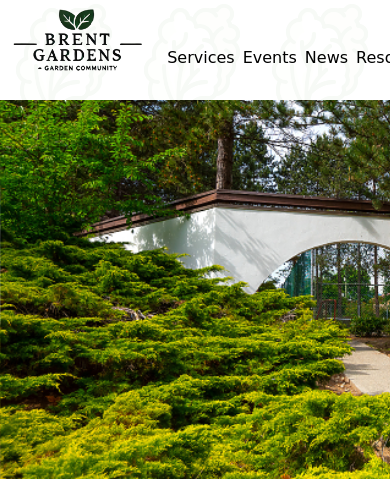
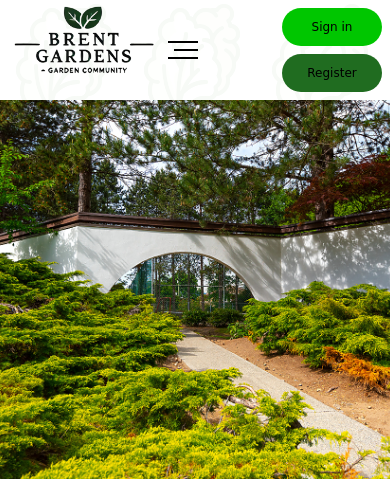
Before and after one commit to realitymatrix/brentgarden, a Flask app: page / in a window 390 px wide; the page is wider, and only the part inside the window is pictured. Shown: the top 479 px of that part. Run offline with Flask 3, Linux system fonts and the light colour scheme; some libraries are stand-ins or nearby versions.

Commit message:
Added burger menu

```diff
--- a/static/style.css
+++ b/static/style.css
@@ -10,6 +10,10 @@
     justify-content:space-between;
     background-color: transparent;
     }
+
+.open {
+    display: flex !important;
+}
 
 .group {
     width: 190px;
@@ -269,6 +273,53 @@
     grid-template-rows: auto;
 }
 
+.burger {
+    display: none;
+    position: relative;
+    z-index: 50;
+    align-items: center;
+    justify-content: flex-end;
+    width: 30px;
+    height: 18px;
+}
+
+.burger-menu {
+    display: flex;
+    align-items: center;
+}
+
+.burger span {
+    height: 2px;
+    width: 80%;
+    transform: scale(1);
+    background-color: black;
+}
+
+.burger::before, .burger::after {
+    content: '';
+    position: absolute;
+    height: 2px;
+    width: 100%;
+    background-color: black;
+    transition: all 0.3s ease 0s;
+}
+
+.burger::before { top: 0}
+
+.burger::after {bottom: 0}
+
+.burger.active span { transform: scale(0);}
+
+.burger.active::before {
+    top: 50%;
+    transform: rotate(-45deg) translate(0, -50%);
+}
+
+.burger.active::after {
+    bottom: 50%;
+    transform: rotate(45deg) translate(0, 50%);
+}
+
 @media (max-width: 1200px) {
     .desktop {
         width: 100%;
@@ -284,6 +335,27 @@
     }
     .main_buttons {
         flex-direction: row;
+    }
+    .burger {
+        display: flex;
+    }
+    .navigation-pill-list {
+        display: none;
+        flex-direction: column;
+        position: fixed;
+        height: 100%;
+        width: 100%;
+        top: 0; bottom: 0; left: 0; right: 0;
+        z-index: 50;
+        overflow-y: auto;
+        padding: 50px 40px;
+        background-color: green;
+        justify-content: flex-start;
+        align-items: flex-start;
+        }
+    .navigation-pill-list ul {
+        flex-direction: column;
+        row-gap: 30px;
     }
 }
 
--- a/templates/index.html
+++ b/templates/index.html
@@ -14,7 +14,7 @@
             <div class="box">
                 <div class="group"></div>
                 <div class="menu-auth">
-                    <div class="navigation-pill-list">
+                    <nav class="navigation-pill-list">
                         <ul id="menu_desktop" class="menu">
                             <li class="title-wrapper"><a class="title-2" href=" ">Services</a>
                             <li class="title-wrapper"><a class="title-2" href=" ">Events</a>
@@ -23,6 +23,11 @@
                             <li class="title-wrapper"><a class="title-2" href=" ">About us</a>
                             <li class="title-wrapper"><a class="title-2" href=" ">Contact</a>
                         </ul>
+                    </nav>
+                    <div class="burger-menu">
+                        <div class="burger">
+                            <span></span>
+                        </div>
                     </div>
                     <div class="header-auth">
                         <div class="button"><button class="button-2">Sign in</button></div>
@@ -48,5 +53,11 @@
             <button class="main_button"><img class="icons" src="../static/img/news.png">News letter</button></div>
         </div>
     </div>
+    <script>
+        document.querySelector('.burger').addEventListener('click', function(){
+            this.classList.toggle('active');
+            document.querySelector('.navigation-pill-list').classList.toggle('open');
+        })
+    </script>
   </body>
 </html>
```
